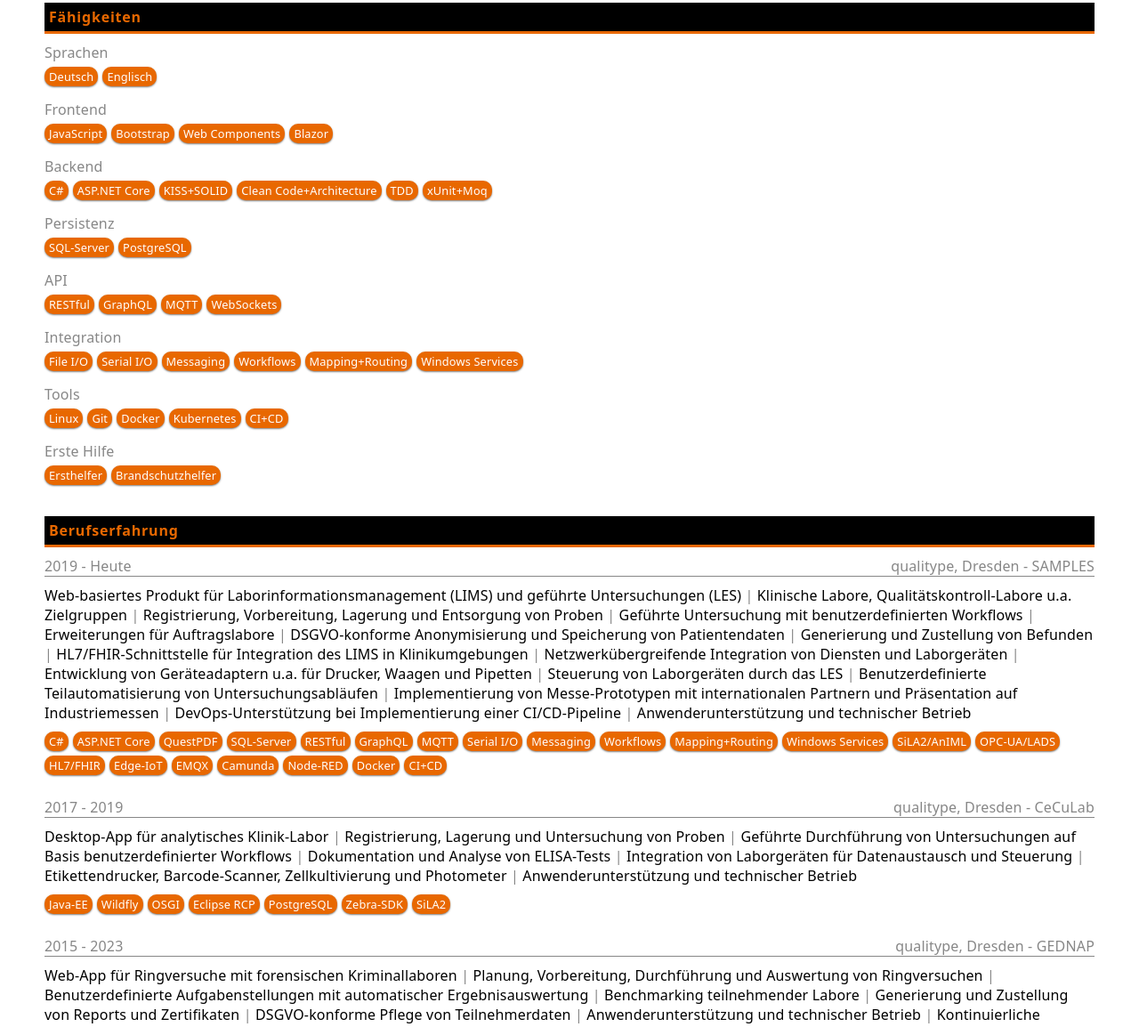
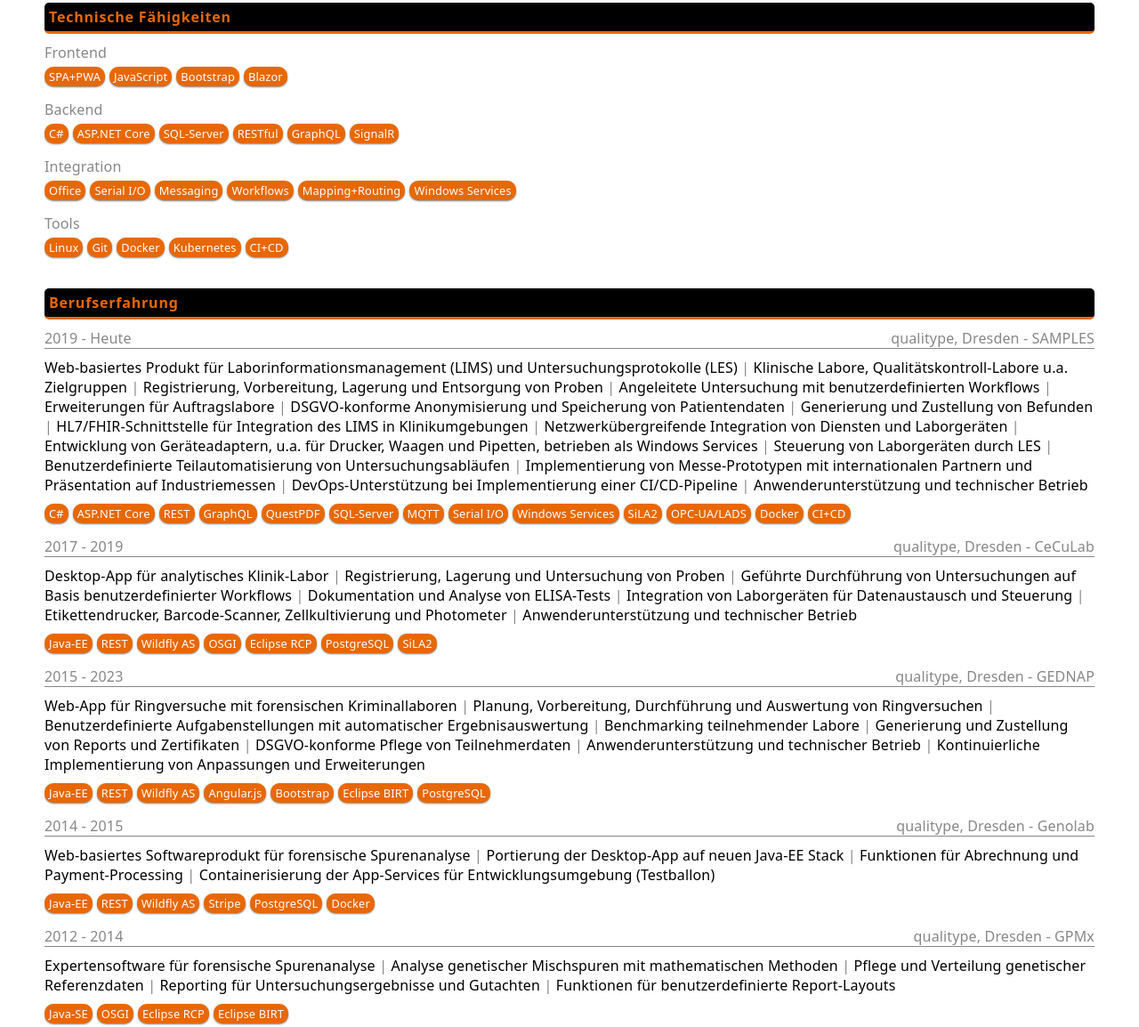
Before and after one commit to RonnyDeuse/ronnydeuse.github.io, a website built with Vite: page index.html in a window 1280 px wide. Shown: the part 270-1424 px from the top of the page at 89% size. Built offline with nearby package versions, Linux system fonts and the light colour scheme.

Commit message:
implemented first user feedback

```diff
--- a/src/main.css
+++ b/src/main.css
@@ -47,6 +47,7 @@
     color: var(--color-3);
     font-size: 1.0rem;
     font-weight: normal;
+    border-radius: 5px;
 }
 
 h3 {
@@ -59,6 +60,7 @@
     background: var(--color-1);
     color: var(--color-3);
     border-bottom: 3px solid var(--color-3);
+    border-radius: 5px;
 }
 
 img {
@@ -83,6 +85,9 @@
 
 li {
     margin: 0 0 var(--spacing-lg) 0;
+    max-height: 1000px;
+    overflow: hidden;
+    transition: max-height 1s ease;
 }
 
 /*
@@ -94,6 +99,13 @@
     color: var(--color-4);
 }
 
+/*
+li.collapsed {
+    max-height: 100px;
+    box-shadow: inset 0px -5px 5px rgba(0, 0, 0, 0.25);
+}
+*/
+
 span.separator {
     color: var(--color-4);
 }
@@ -101,6 +113,7 @@
 ul.badges {
     display: flex;
     flex-wrap: wrap;
+    margin: 0;
 
     li {
         margin: 0 var(--spacing-sm) var(--spacing-sm) 0 !important;
--- a/src/main.js
+++ b/src/main.js
@@ -11,7 +11,7 @@
         <img class="profile-photo" src="${profilePhoto}" alt="Profile Photo" width="120" height="120">
         <div class="profile-info">
             <h1>RONNY DEUSE</h1>
-            <h2>Software-Entwicklung und -Integration</h2>
+            <h2>Software-Entwicklung, Integration und Automatisierung</h2>
             <div class="location">Dresden, Deutschland</div>
         </div>
     </section>
@@ -34,21 +34,14 @@
  */
 const skillsSection = `
     <section id="skills">
-        <h3>Fähigkeiten</h3>
+        <h3>Technische Fähigkeiten</h3>
         <ul>
-            <li>
-                <div class="label">Sprachen</div>
-                <ul class="badges">
-                    <li>Deutsch</li>
-                    <li>Englisch</li>
-                </ul>
-            </li>
             <li>
                 <div class="label">Frontend</div>
                 <ul class="badges">
+                    <li>SPA+PWA</li>
                     <li>JavaScript</li>
                     <li>Bootstrap</li>
-                    <li>Web Components</li>
                     <li>Blazor</li>
                 </ul>
             </li>
@@ -57,32 +50,16 @@
                 <ul class="badges">
                     <li>C#</li>
                     <li>ASP.NET Core</li>
-                    <li>KISS+SOLID</li>
-                    <li>Clean Code+Architecture</li>
-                    <li>TDD</li>
-                    <li>xUnit+Moq</li>
-                </ul>
-            </li>
-            <li>
-                <div class="label">Persistenz</div>
-                <ul class="badges">
                     <li>SQL-Server</li>
-                    <li>PostgreSQL</li>
-                </ul>
-            </li>
-            <li>
-                <div class="label">API</div>
-                <ul class="badges">
                     <li>RESTful</li>
                     <li>GraphQL</li>
-                    <li>MQTT</li>
-                    <li>WebSockets</li>
+                    <li>SignalR</li>
                 </ul>
             </li>
             <li>
                 <div class="label">Integration</div>
                 <ul class="badges">
-                    <li>File I/O</li>
+                    <li>Office</li>
                     <li>Serial I/O</li>
                     <li>Messaging</li>
                     <li>Workflows</li>
@@ -100,13 +77,6 @@
                     <li>CI+CD</li>
                 </ul>
             </li>
-            <li>
-                <div class="label">Erste Hilfe</div>
-                <ul class="badges">
-                    <li>Ersthelfer</li>
-                    <li>Brandschutzhelfer</li>
-                </ul>
-            </li>
         </ul>
     </section>
 `;
@@ -118,23 +88,23 @@
     <section id="experience">
         <h3>Berufserfahrung</h3>
         <ul class="jobs">
-            <li>
+            <li class="collapsed">
                 <div class="header">
                     <div class="time">2019 - Heute</div>
                     <div class="company">qualitype, Dresden - SAMPLES</div>
                 </div>
                 <div class="description">
-                    Web-basiertes Produkt für Laborinformationsmanagement (LIMS) und geführte Untersuchungen (LES) <span class="separator">|</span>
+                    Web-basiertes Produkt für Laborinformationsmanagement (LIMS) und Untersuchungsprotokolle (LES) <span class="separator">|</span>
                     Klinische Labore, Qualitätskontroll-Labore u.a. Zielgruppen <span class="separator">|</span>
                     Registrierung, Vorbereitung, Lagerung und Entsorgung von Proben <span class="separator">|</span>
-                    Geführte Untersuchung mit benutzerdefinierten Workflows <span class="separator">|</span>
+                    Angeleitete Untersuchung mit benutzerdefinierten Workflows <span class="separator">|</span>
                     Erweiterungen für Auftragslabore <span class="separator">|</span>
                     DSGVO-konforme Anonymisierung und Speicherung von Patientendaten <span class="separator">|</span>
                     Generierung und Zustellung von Befunden <span class="separator">|</span>
                     HL7/FHIR-Schnittstelle für Integration des LIMS in Klinikumgebungen <span class="separator">|</span>
                     Netzwerkübergreifende Integration von Diensten und Laborgeräten <span class="separator">|</span>
-                    Entwicklung von Geräteadaptern u.a. für Drucker, Waagen und Pipetten <span class="separator">|</span>
-                    Steuerung von Laborgeräten durch das LES <span class="separator">|</span>
+                    Entwicklung von Geräteadaptern, u.a. für Drucker, Waagen und Pipetten, betrieben als Windows Services <span class="separator">|</span>
+                    Steuerung von Laborgeräten durch LES <span class="separator">|</span>
                     Benutzerdefinierte Teilautomatisierung von Untersuchungsabläufen <span class="separator">|</span>
                     Implementierung von Messe-Prototypen mit internationalen Partnern und Präsentation auf Industriemessen <span class="separator">|</span>
                     DevOps-Unterstützung bei Implementierung einer CI/CD-Pipeline <span class="separator">|</span>
@@ -143,28 +113,20 @@
                 <ul class="badges">
                     <li>C#</li>
                     <li>ASP.NET Core</li>
+                    <li>REST</li>
+                    <li>GraphQL</li>
                     <li>QuestPDF</li>
                     <li>SQL-Server</li>
-                    <li>RESTful</li>
-                    <li>GraphQL</li>
                     <li>MQTT</li>
                     <li>Serial I/O</li>
-                    <li>Messaging</li>
-                    <li>Workflows</li>
-                    <li>Mapping+Routing</li>
                     <li>Windows Services</li>
-                    <li>SiLA2/AnIML</li>
+                    <li>SiLA2</li>
                     <li>OPC-UA/LADS</li>
-                    <li>HL7/FHIR</li>
-                    <li>Edge-IoT</li>
-                    <li>EMQX</li>
-                    <li>Camunda</li>
-                    <li>Node-RED</li>
                     <li>Docker</li>
                     <li>CI+CD</li>
                 </ul>
             </li>
-            <li>
+            <li class="collapsed">
                 <div class="header">
                     <div class="time">2017 - 2019</div>
                     <div class="company">qualitype, Dresden - CeCuLab</div>
@@ -180,15 +142,15 @@
                 </div>
                 <ul class="badges">
                     <li>Java-EE</li>
-                    <li>Wildfly</li>
+                    <li>REST</li>
+                    <li>Wildfly AS</li>
                     <li>OSGI</li>
                     <li>Eclipse RCP</li>
                     <li>PostgreSQL</li>
-                    <li>Zebra-SDK</li>
                     <li>SiLA2</li>
                 </ul>
             </li>
-            <li>
+            <li class="collapsed">
                 <div class="header">
                     <div class="time">2015 - 2023</div>
                     <div class="company">qualitype, Dresden - GEDNAP</div>
@@ -205,15 +167,15 @@
                 </div>
                 <ul class="badges">
                     <li>Java-EE</li>
-                    <li>Wildfly</li>
+                    <li>REST</li>
+                    <li>Wildfly AS</li>
                     <li>Angular.js</li>
                     <li>Bootstrap</li>
                     <li>Eclipse BIRT</li>
                     <li>PostgreSQL</li>
-                    <li>DSGVO</li>
                 </ul>
             </li>
-            <li>
+            <li class="collapsed">
                 <div class="header">
                     <div class="time">2014 - 2015</div>
                     <div class="company">qualitype, Dresden - Genolab</div>
@@ -226,13 +188,14 @@
                 </div>
                 <ul class="badges">
                     <li>Java-EE</li>
-                    <li>Wildfly</li>
+                    <li>REST</li>
+                    <li>Wildfly AS</li>
                     <li>Stripe</li>
                     <li>PostgreSQL</li>
                     <li>Docker</li>
                 </ul>
             </li>
-            <li>
+            <li class="collapsed">
                 <div class="header">
                     <div class="time">2012 - 2014</div>
                     <div class="company">qualitype, Dresden - GPMx</div>
@@ -245,13 +208,13 @@
                     Funktionen für benutzerdefinierte Report-Layouts
                 </div>
                 <ul class="badges">
-                    <li>Java</li>
+                    <li>Java-SE</li>
                     <li>OSGI</li>
                     <li>Eclipse RCP</li>
                     <li>Eclipse BIRT</li>
                 </ul>
             </li>
-            <li>
+            <li class="collapsed">
                 <div class="header">
                     <div class="time">2011 - 2012</div>
                     <div class="company">qualitype, Dresden - Qualitrail v2</div>
@@ -266,16 +229,16 @@
                 </div>
                 <ul class="badges">
                     <li>Java-EE</li>
+                    <li>SOAP</li>
                     <li>JBoss Seam</li>
                     <li>JSF+Facelets</li>
                     <li>JBoss AS</li>
-                    <li>XML/SOAP</li>
                     <li>Jasper Reports</li>
                     <li>iReport</li>
                     <li>PostgreSQL</li>
                 </ul>
             </li>
-            <li>
+            <li class="collapsed">
                 <div class="header">
                     <div class="time">2007 - 2011</div>
                     <div class="company">qualitype, Dresden - Qualitrail</div>
@@ -290,16 +253,16 @@
                 </div>
                 <ul class="badges">
                     <li>Java-EE</li>
+                    <li>SOAP</li>
                     <li>JBoss Seam</li>
                     <li>RichFaces</li>
                     <li>JBoss AS</li>
-                    <li>XML/SOAP</li>
                     <li>Jasper Reports</li>
                     <li>iReport</li>
                     <li>PostgreSQL</li>
                 </ul>
             </li>
-            <li>
+            <li class="collapsed">
                 <div class="header">
                     <div class="time">2006 - 2007</div>
                     <div class="company">Daimler Chrysler, Stuttgart</div>
@@ -317,7 +280,7 @@
                     <li>SAP XI</li>
                 </ul>
             </li>
-            <li>
+            <li class="collapsed">
                 <div class="header">
                     <div class="time">2004 - 2006</div>
                     <div class="company">Tiscon Infosystems, Neu-Ulm</div>
@@ -331,14 +294,14 @@
                 </div>
                 <ul class="badges">
                     <li>Java-EE</li>
-                    <li>XML/SOAP</li>
+                    <li>SOAP</li>
                     <li>Struts</li>
                     <li>Crystal Reports</li>
-                    <li>Websphere</li>
+                    <li>Websphere AS</li>
                     <li>HP Process Manager</li>
                 </ul>
             </li>
-            <li>
+            <li class="collapsed">
                 <div class="header">
                     <div class="time">2003 - 2004</div>
                     <div class="company">ATOS Origin, Frankfurt/Main</div>
@@ -352,9 +315,9 @@
                 </div>
                 <ul class="badges">
                     <li>Java-EE</li>
-                    <li>XML/SOAP</li>
+                    <li>SOAP</li>
                     <li>Struts</li>
-                    <li>Websphere</li>
+                    <li>Websphere AS</li>
                 </ul>
             </li>
         </ul>
@@ -390,6 +353,15 @@
             <li>
                 <div class="label">Berufsbildungszentrum Wittenberg | 1997</div>
                 <div class="text">Technischer Assistent für Informatik</div>
+            </li>
+        </ul>
+        <ul>
+            <li>
+                <div class="label">Sprachen</div>
+                <ul class="badges">
+                    <li>Deutsch</li>
+                    <li>Englisch</li>
+                </ul>
             </li>
         </ul>
     </section>
@@ -431,4 +403,10 @@
     ${contactSection}
 `;
 
+document.querySelectorAll("li.collapsed").forEach(li => {
+    li.addEventListener("click", () => {
+        li.classList.remove("collapsed");
+    });
+});
+
 console.log("Application started");
```
